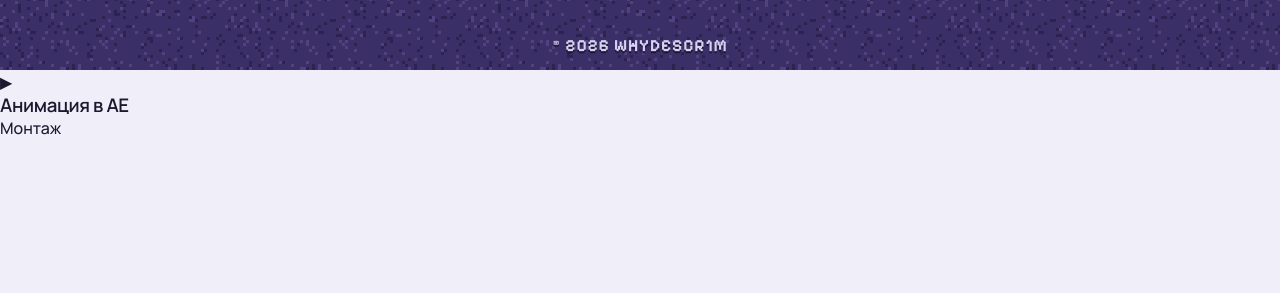
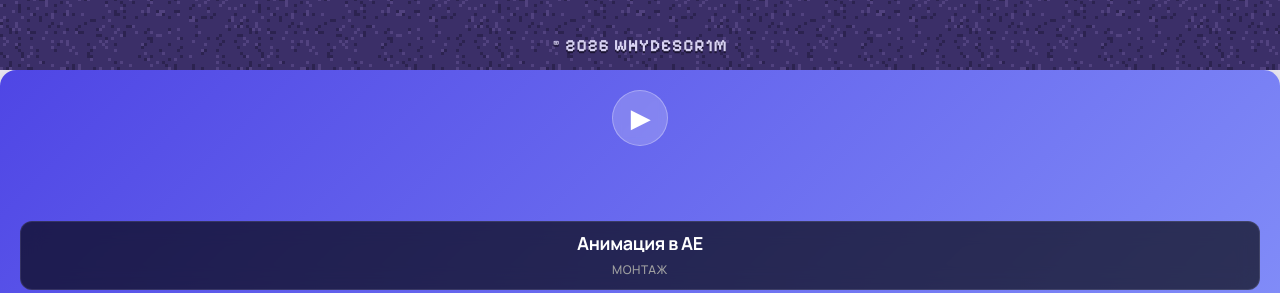
Before and after one commit to qvertick/DescrimSchool, a plain HTML site: page index.html in a window 1280 px wide. Shown: the part 3231-3524 px from the top of the page. Before the commit the page ends 3373 px from the top, so only its background shows below. Drawn offline with Linux system fonts and the light colour scheme; animation ran at ten frames a second; a web font is replaced by a local one.

Commit message:
Update style.css

```diff
--- a/style.css
+++ b/style.css
@@ -189,3 +189,81 @@
 .thumb.vid::after,.thumb.ph::after{display:none}
 .thumb video{z-index:1}
 .thumb>video{position:absolute;inset:0;width:100%;height:100%;object-fit:cover;pointer-events:none}
+
+/* Контейнер карточки */
+.portfolio-card {
+  background: linear-gradient(135deg, #4f46e5 0%, #818cf8 100%); /* Фиолетово-синий градиент */
+  border-radius: 16px;
+  padding: 20px;
+  display: flex;
+  flex-direction: column;
+  align-items: center;
+  justify-content: center;
+  height: 240px; /* Чуть выше, чтобы кнопка не прилипала к тексту */
+  position: relative;
+  overflow: hidden;
+  box-shadow: 0 10px 30px rgba(0, 0, 0, 0.3);
+  transition: transform 0.3s ease, box-shadow 0.3s ease;
+  color: white;
+  text-align: center;
+}
+
+/* Эффект при наведении */
+.portfolio-card:hover {
+  transform: translateY(-5px);
+  box-shadow: 0 15px 40px rgba(79, 70, 229, 0.4);
+}
+
+/* Кнопка Play */
+.card-play-btn {
+  width: 56px;
+  height: 56px;
+  background: rgba(255, 255, 255, 0.2);
+  backdrop-filter: blur(4px);
+  border-radius: 50%;
+  display: flex;
+  align-items: center;
+  justify-content: center;
+  color: white;
+  font-size: 24px;
+  font-weight: bold;
+  margin-bottom: 16px;
+  border: 1px solid rgba(255, 255, 255, 0.3);
+  transition: all 0.3s ease;
+  cursor: pointer;
+  z-index: 2;
+}
+
+.portfolio-card:hover .card-play-btn {
+  background: rgba(255, 255, 255, 0.4);
+  transform: scale(1.1);
+}
+
+/* Нижняя плашка с текстом */
+.card-footer {
+  background: rgba(0, 0, 0, 0.65);
+  backdrop-filter: blur(10px);
+  padding: 10px 16px;
+  border-radius: 12px;
+  width: 100%;
+  box-sizing: border-box;
+  margin-top: auto; /* Прижимает плашку к низу */
+  border: 1px solid rgba(255, 255, 255, 0.1);
+}
+
+.card-title {
+  margin: 0;
+  font-size: 18px;
+  font-weight: 700;
+  line-height: 1.3;
+}
+
+.card-category {
+  display: block;
+  margin-top: 4px;
+  font-size: 12px;
+  font-weight: 500;
+  text-transform: uppercase;
+  letter-spacing: 0.5px;
+  color: #a0a0a0;
+}
```
